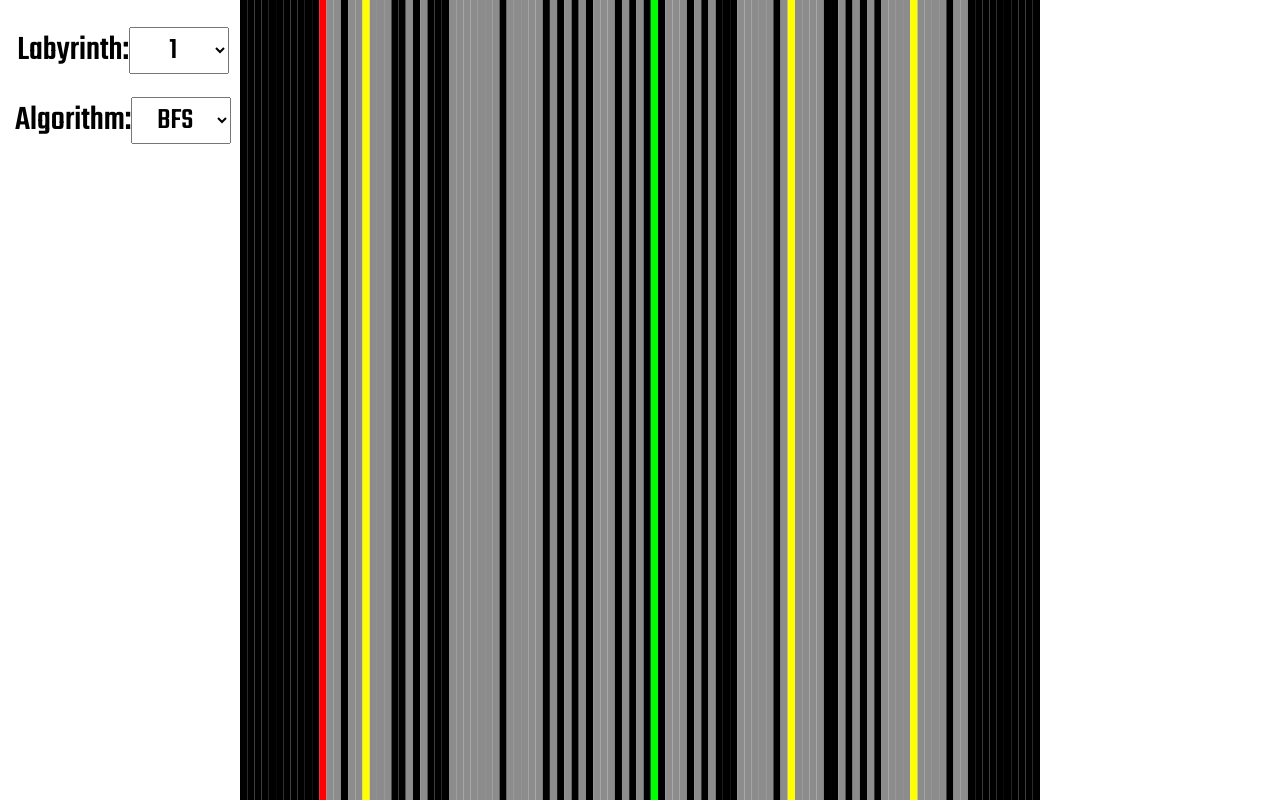
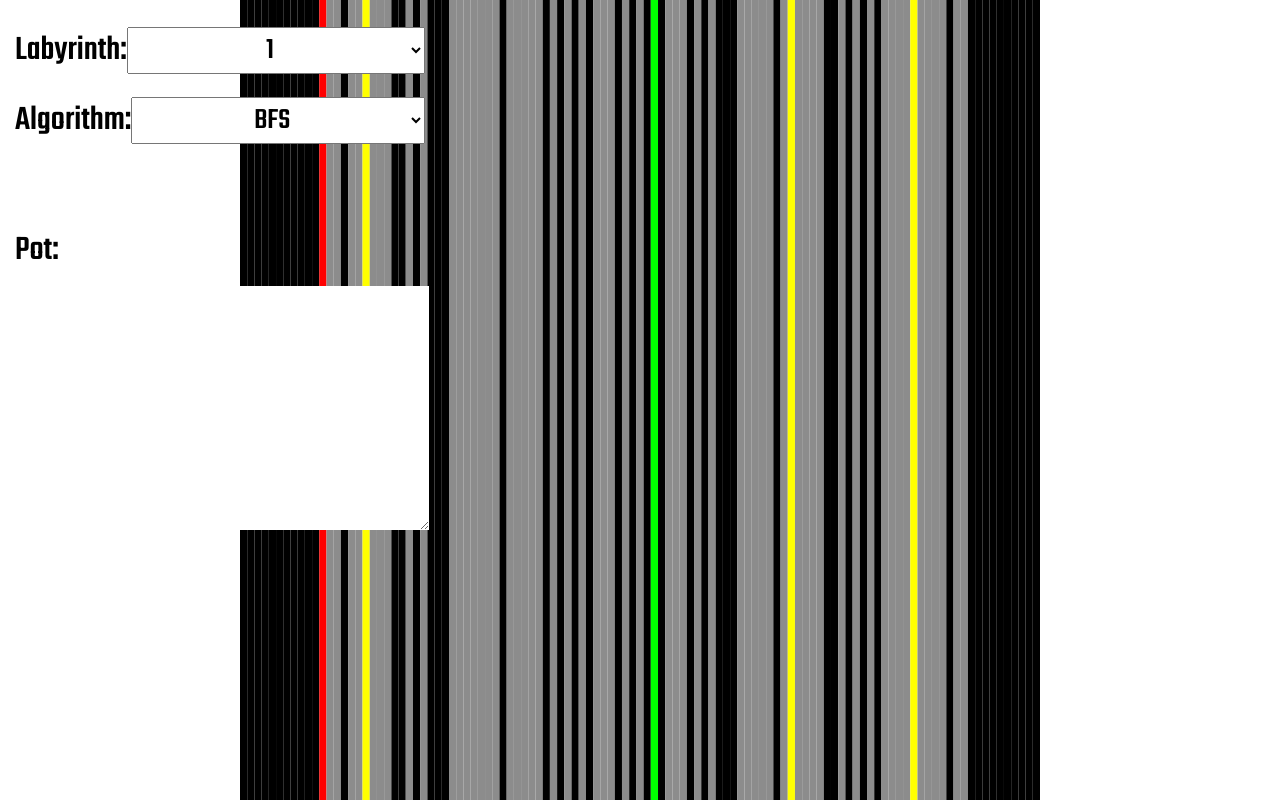
Before and after one commit to MedvedMatej/Labirint-UI, a website with bundled scripts: page index.html in a window 1280 px wide. Built offline with nearby package versions, Linux system fonts and the light colour scheme.

Commit message:
path print

```diff
--- a/app.js
+++ b/app.js
@@ -217,5 +217,15 @@ function findPath() {
     }
     usedTime = ((Date.now()-start)/1000);
     document.getElementById("time").innerHTML = "Porabljen čas: " + usedTime + "s";
+    let coordinatesString = "";
+    console.log(pot[0]);
+    for(let i = 0; i<pot.length;i++){
+        for(let j=0; j< pot[i].length;j++){
+            let x = (pot[i][j] % (matrix.length - 2)) + 1
+            let y = Math.floor(pot[i][j] / (matrix.length - 2)) + 1
+            coordinatesString += "(" + x + "," + y + ") -->";
+        }
+    }
+    document.getElementById("pathArea").value = coordinatesString.slice(0, coordinatesString.length-3);
     done = true;
 }
--- a/index.html
+++ b/index.html
@@ -48,7 +48,10 @@
             <div id="time"></div>
             <div id="length"></div>
             <div id="price"></div>
-            <div id="path"></div>
+            Pot:
+            <div id="path">
+                <textarea id="pathArea"></textarea>
+            </div>
         </div>
     </div>
 
--- a/style.css
+++ b/style.css
@@ -22,6 +22,7 @@ body, html {
 .overlay div{
     margin-bottom:10px;
     padding-top:10px;
+    width:410px;
 }
 
 .customSelect{
@@ -32,9 +33,25 @@ body, html {
 }
 
 select{
-    width: 100px;
+    width: 100%;
     text-align: center;
     font-family: 'Teko', sans-serif;
     font-size: 30px;
     top:0px;
 }
+
+.results div{
+width: 100%;
+}
+
+#path{
+    font-size: 20px;
+}
+
+textarea{
+    width: 100%;
+    height: 30vh;
+    border:none;
+    overflow: auto;
+    resize: vertical;
+}
```
